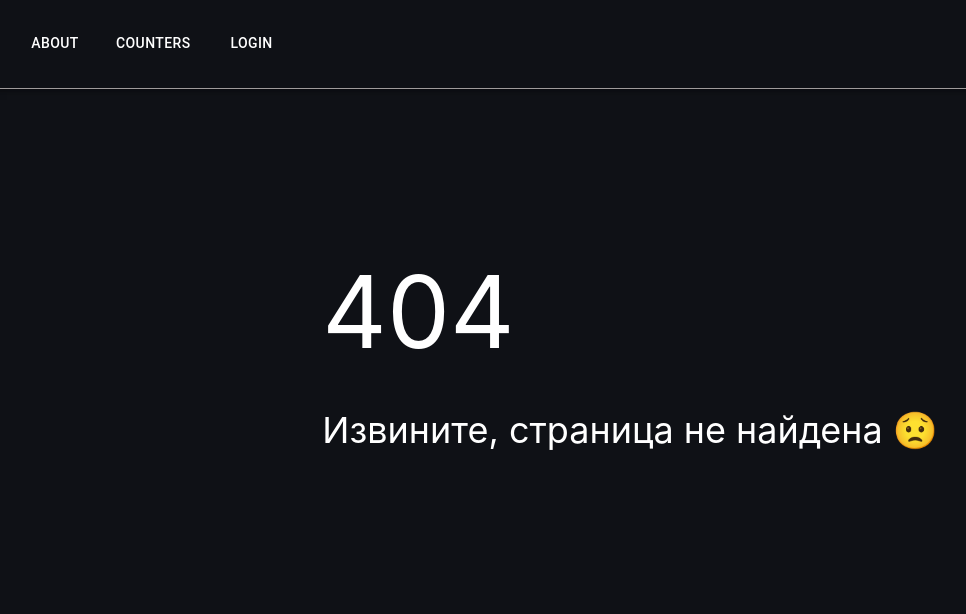
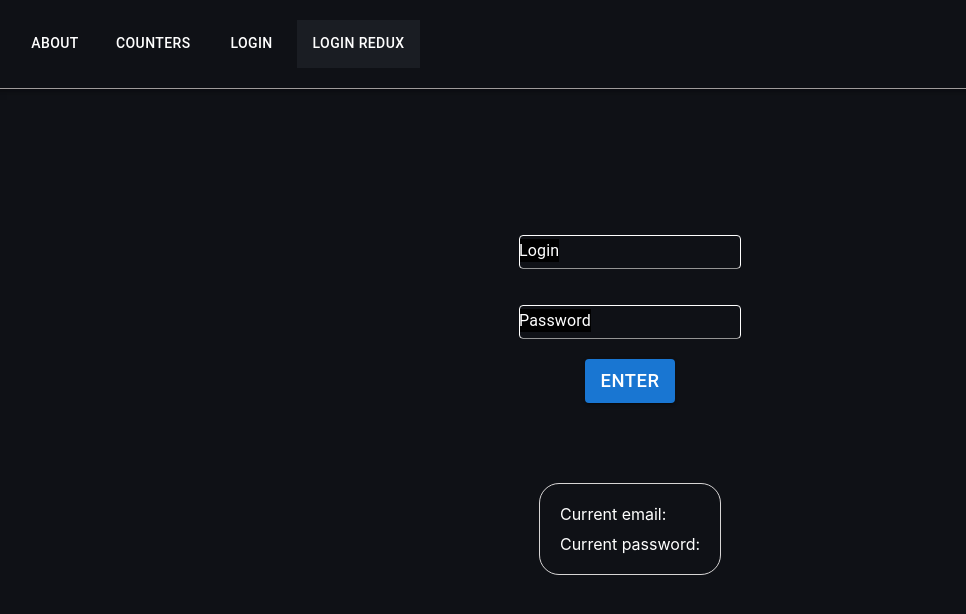
Before and after one commit to Sir-Alexio/Sir-Alexio.github.io, a React (Create React App) app: page /login-redux in a window 1280 px wide. Before the commit this address had no page. Shown: the top 614 px of the page, without its empty margins (10-976 px from the left). Built offline with nearby package versions, Linux system fonts and the light colour scheme.

Commit message:
Task 5 [Redux] - Added basic functionality

```diff
--- a/package.json
+++ b/package.json
@@ -12,13 +12,16 @@
     "@types/node": "^20.11.0",
     "@types/react": "^18.2.47",
     "@types/react-dom": "^18.2.18",
+    "@types/react-redux": "^7.1.33",
     "@types/react-router-dom": "^5.3.3",
     "prop-types": "^15.8.1",
     "react": "^18.2.0",
     "react-dom": "^18.2.0",
+    "react-redux": "^9.1.0",
     "react-router-dom": "^6.21.2",
     "react-scripts": "^5.0.1",
-    "typescript": "^5.3.3",
+    "redux": "^5.0.1",
+    "typescript": "^3.2.1 || ^4",
     "web-vitals": "^2.1.4"
   },
   "scripts": {
--- a/src/App.js
+++ b/src/App.js
@@ -1,11 +1,13 @@
 import './styles.css'
-import {Routes, Route, Link, NavLink,useLocation } from 'react-router-dom';
+import {Routes, Route, Link,useLocation } from 'react-router-dom';
 import { AppBar, Tab, Tabs} from '@mui/material';
 import Counters from './containers/CounterContainer';
 import About from './views/About/index';
 import Homepage from './views/Home/index';
 import NotFound from './views/NotFound/index';
-import LoginContainer from './containers/LoginContainer'
+import LoginContainer from './containers/LoginContainer';
+import LoginRedux from './views/LoginRedux/index';
+import ReduxSuccess from './views/Redux-Success/index';
 
 function App() {
   const location = useLocation();
@@ -41,6 +43,15 @@ function App() {
               backgroundColor: location.pathname === '/login' ? '#1a1d23' : 'transparent',
             }}
           />
+          <Tab
+            label="Login Redux"
+            component={Link}
+            to="/login-redux"
+            style={{
+              color: 'white',
+              backgroundColor: location.pathname === '/login-redux' ? '#1a1d23' : 'transparent',
+            }}
+          />
         </Tabs>
       </AppBar>
 
@@ -49,6 +60,8 @@ function App() {
         <Route path="/about" element={<About />} />
         <Route path="/counters" element={<Counters />} />
         <Route path="/login" element={<LoginContainer />} />
+        <Route path="/login-redux" element={<LoginRedux />} />
+        <Route path="/login-redux/success" element={<ReduxSuccess />} />
         <Route path="*" element={<NotFound />} />
       </Routes>
     </>
--- a/src/index.js
+++ b/src/index.js
@@ -4,14 +4,18 @@ import './index.css';
 import App from './App';
 import reportWebVitals from './reportWebVitals';
 import {BrowserRouter} from 'react-router-dom';
+import store from './redux/store';
+import { Provider } from 'react-redux';
 
 const root = ReactDOM.createRoot(document.getElementById('root'));
 root.render(
-  <React.StrictMode>
-    <BrowserRouter>
-    <App />
-    </BrowserRouter>
-  </React.StrictMode>
+  <Provider store={store}>
+    <React.StrictMode>
+      <BrowserRouter>
+      <App />
+      </BrowserRouter>
+    </React.StrictMode>
+  </Provider>
 );
 
 // If you want to start measuring performance in your app, pass a function
--- /dev/null
+++ b/src/redux/Actions/actions.tsx
@@ -0,0 +1,43 @@
+
+type EmailValidationAction = { type: 'EMAIL_ERROR' };
+type EmailValidationSuccess = { type: 'EMAIL_SUCCESS' };
+
+type PasswordValidationAction = { type: 'PASS_ERROR' };
+type PasswordValidationSuccess = { type: 'PASS_SUCCESS' };
+
+type LoginField = { type: 'LOGIN', payload: {
+  email:string,
+}};
+type PassField = { type: 'PASSWORD', payload: {
+  password:string,
+}};
+
+export const validateEmail = (): EmailValidationAction => ({
+  type: 'EMAIL_ERROR',
+});
+
+export const successEmail = (): EmailValidationSuccess =>({
+  type: 'EMAIL_SUCCESS',
+})
+
+export const validatePassword = (): PasswordValidationAction => ({
+  type: 'PASS_ERROR',
+});
+
+export const successPassword = (): PasswordValidationSuccess =>({
+  type: 'PASS_SUCCESS',
+})
+
+export const loginField = (inputText:string): LoginField => ({
+  type: 'LOGIN',
+  payload: {
+    email:inputText
+  }
+});
+
+export const passwordField = (inputText:string): PassField =>({
+  type: 'PASSWORD',
+  payload: {
+    password:inputText,
+  }
+})
--- /dev/null
+++ b/src/redux/Reducer/index.tsx
@@ -0,0 +1,55 @@
+
+import React from "react";
+interface IEmailValidationState{
+    emailError:string;
+    passError:string;
+    loginField:string;
+    passwordField:string;
+}
+
+const EmailValidationInitialState:IEmailValidationState = {
+    emailError: '',
+    passError:'',
+    loginField:'',
+    passwordField:'',
+}
+
+
+type ErrorAction = { type: 'EMAIL_ERROR'} |
+                    { type: 'EMAIL_SUCCESS'} |
+                    { type: 'PASS_ERROR'} |
+                    { type: 'PASS_SUCCESS'}|
+                    { type: 'LOGIN',
+                        payload: {
+                        email:string,
+                      }}|
+                    { type: 'PASSWORD',
+                        payload: {
+                        password:string,
+                      }};
+
+const ValidationReducer = (state:IEmailValidationState = EmailValidationInitialState, action:ErrorAction)=>{
+    switch (action.type) {
+        case 'EMAIL_ERROR':
+            return state ? { ...state, emailError: 'Invalid email format.' } : state;
+
+        case 'EMAIL_SUCCESS':
+            return state ? { ...state, emailError: '' } : state;
+
+        case 'PASS_ERROR':
+            return state ? { ...state, passError: 'Less then 6 characters.' } : state;
+
+        case 'PASS_SUCCESS':
+            return state ? { ...state, passError: '' } : state;
+
+        case 'LOGIN':
+            return state ? { ...state, loginField: action.payload.email } : state;
+
+        case 'PASSWORD':
+            return state ? { ...state, passwordField: action.payload.password } : state;
+
+        default:
+            return state || EmailValidationInitialState;
+    }
+}
+export default ValidationReducer;
--- /dev/null
+++ b/src/redux/store.tsx
@@ -0,0 +1,7 @@
+import { createStore } from 'redux';
+
+import ValidationReducer from './Reducer/index';
+
+const store = createStore(ValidationReducer);
+
+export default store;
--- /dev/null
+++ b/src/views/LoginRedux/index.tsx
@@ -0,0 +1,119 @@
+import React from "react";
+import TextField from '@mui/material/TextField';
+import Button from '@mui/material/Button';
+import { useDispatch, useSelector } from 'react-redux';
+import {useNavigate,Routes,Route } from 'react-router-dom';
+import ReduxSuccess from '../Redux-Success/index';
+import {validateEmail, successEmail, validatePassword,successPassword, loginField,passwordField} from 'D:/work/React/my-react-app/src/redux/Actions/actions';
+
+interface IEmailValidationState{
+    emailError:string;
+    passError:string;
+    loginField:string;
+    passwordField:string;
+}
+
+const LoginRedux:React.FC =()=>{
+
+  const dispatch = useDispatch();
+
+  const emailError = useSelector((state:IEmailValidationState) => state.emailError);
+  const passError = useSelector((state:IEmailValidationState) => state.passError);
+  const inputLogin = useSelector((state:IEmailValidationState) => state.loginField);
+  const inputPassword = useSelector((state:IEmailValidationState) => state.passwordField);
+  const navigate = useNavigate();
+
+  const  onEmailChange = (event: React.ChangeEvent<HTMLInputElement>)=>{
+    //Определим регулярное выражение
+    let regex = /^[\w-]+(\.[\w-]+)*@([\w-]+\.)+[a-zA-Z]{2,7}$/;
+
+    //Получаем почту
+    let email = event.target.value;
+
+    dispatch(loginField(email));
+
+    //Используем хук для проверки почты по регулярному выражению
+    if (!email.match(regex)) {
+      dispatch(validateEmail());
+    }
+    else{
+      dispatch(successEmail());
+    }
+  }
+
+  const onPasswordChange = (event: React.ChangeEvent<HTMLInputElement>)=>{
+    let password = event.target.value;
+
+    dispatch(passwordField(password));
+
+    if (password.length <= 6) {
+      dispatch(validatePassword());
+    }
+    else{
+      dispatch(successPassword());
+    }
+  }
+
+  const onButtonClick = ()=>{
+    if (!emailError && !passError && inputLogin && inputPassword) {
+      console.log("Прошли капчу");
+
+      navigate('/login-redux/success');
+    }
+  }
+
+    return (
+        <div style={{ display: 'flex', flexDirection: 'column', alignItems: 'center', color: 'white', padding: '20px', margin: '100px' }}>
+        <TextField
+        id="standard-basic"
+        label="Login"
+        variant="standard"
+        inputProps={{
+          style: { color: 'white', border: '1px solid white', borderRadius: '4px' },
+        }}
+        InputLabelProps={{
+          style: { color: 'white', background: 'black' },
+        }}
+        placeholder="Enter your login"
+        style={{ margin: '10px' }}
+        onChange={onEmailChange}
+        error={Boolean(emailError)}
+        helperText={emailError}
+      />
+      <TextField
+        id="outlined-basic"
+        label="Password"
+        variant="standard"
+        inputProps={{
+          style: { color: 'white', border: '1px solid white', borderRadius: '4px' },
+        }}
+        InputLabelProps={{
+          style: { color: 'white', background: 'black' },
+        }}
+        placeholder="Enter your password"
+        style={{ margin: '10px' }}
+        type="password"
+        onChange={onPasswordChange}
+        error={Boolean(passError)}
+        helperText={passError}
+      />
+      <Button
+        variant="contained"
+        sx={{ fontSize: '1.15rem' }}
+        style={{ margin: '10px' }}
+        onClick={onButtonClick}>
+        Enter
+      </Button>
+      <div className="counter-block" style={{ marginTop: '20px', fontSize: '18px', color: 'white', margin: '70px' }}>
+        <div style={{ color: 'white', fontSize: '16px', margin: '10px' }}>
+          Current email: {inputLogin}
+        </div>
+        <div style={{ color: 'white', fontSize: '16px', margin: '10px' }}>
+          Current password: {inputPassword}
+        </div>
+      </div>
+        </div>
+    )
+}
+
+export default LoginRedux;
--- /dev/null
+++ b/src/views/Redux-Success/index.tsx
@@ -0,0 +1,21 @@
+import React from "react";
+import { useSelector } from 'react-redux';
+
+interface IEmailValidationState{
+    emailError:string;
+    passError:string;
+    loginField:string;
+    passwordField:string;
+}
+const ReduxSuccess: React.FC = ()=>{
+    const login = useSelector((state:IEmailValidationState) => state.loginField)
+    const password = useSelector((state:IEmailValidationState) => state.passwordField)
+    return (
+        <div>
+            <h2>login: {login}</h2>
+            <h2>password: {password}</h2>
+        </div>
+    )
+}
+
+export default ReduxSuccess;
```
Also changed, not shown: 1 other file (tests, documents, lock files or other folders).
